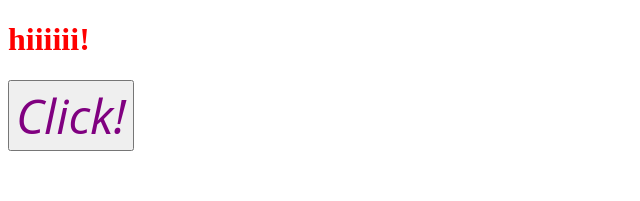
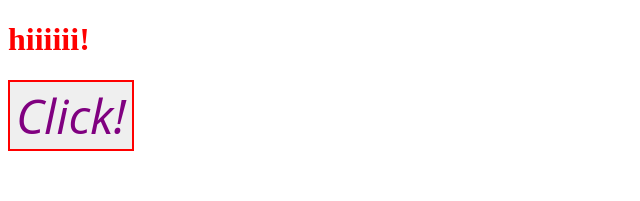
Before and after one commit to VeronikaMezentseva/Calendar, a React app: page / in a window 1280 px wide. Shown: the top 201 px of the page, without its empty margins (0-640 px from the left). Built offline with nearby package versions, Linux system fonts and the light colour scheme.

Commit message:
feat: css variables implemented as example

```diff
--- /dev/null
+++ b/src/public/variables/variables.module.css
@@ -0,0 +1,4 @@
+:root {
+  --main-color: red;
+  --accent-color: purple;
+}
--- a/src/ui-kit/buttonExample/style.module.css
+++ b/src/ui-kit/buttonExample/style.module.css
@@ -1,8 +1,11 @@
+@import url('../../public/variables/variables.module.css');
+
 .button {
   font-family: "Open Sans";
   font-style: italic;
   font-weight: 400;
   font-variation-settings: "wght" 1000;
-  color: purple;
+  color: var(--accent-color);
   font-size: 48px;
+  border: 2px solid var(--main-color);
 }
```
